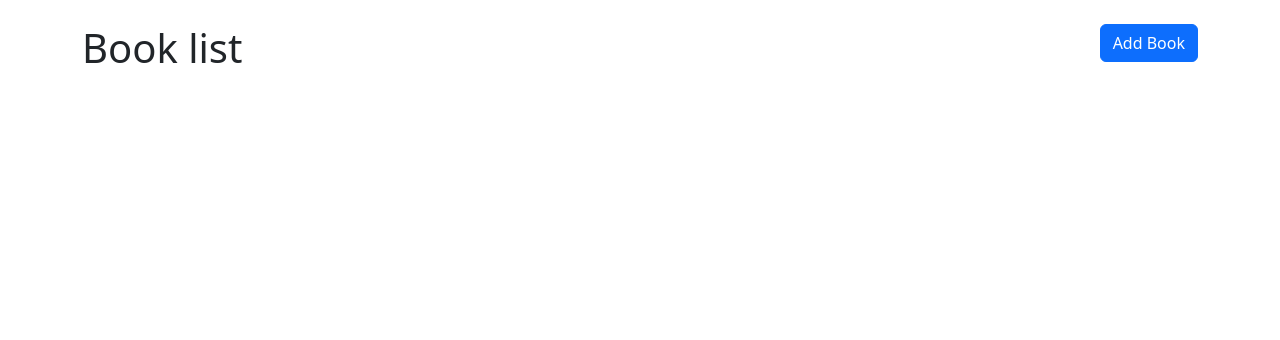
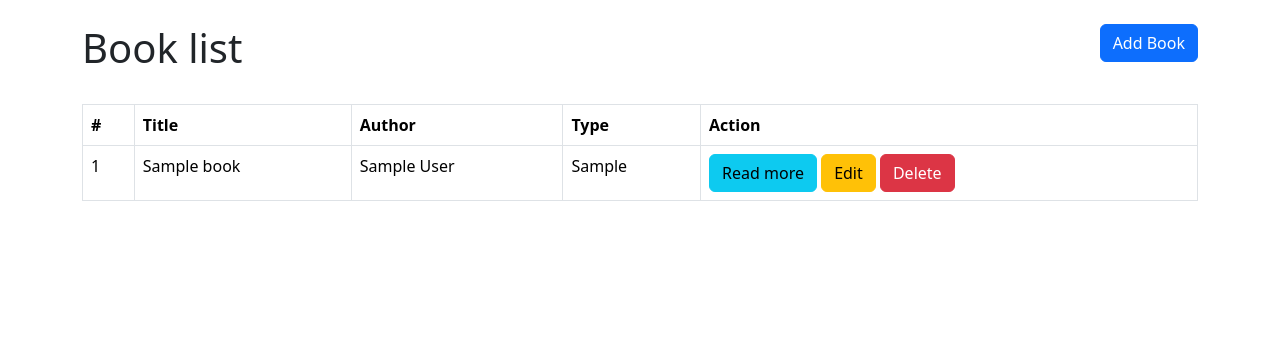
Before and after one commit to arveereed/Mini-Projects-PHP, a PHP site: page / in a window 1280 px wide. Shown: the top 340 px of the page. Run offline with PHP 8.4, Linux system fonts and the light colour scheme; tables that the repository leaves empty hold one stand-in row (values such as "Sample post").

Commit message:
BookList and Read button fix

```diff
--- a/CRUD/index.php
+++ b/CRUD/index.php
@@ -5,6 +5,12 @@
     <meta name="viewport" content="width=device-width, initial-scale=1.0">
     <link href="https://cdn.jsdelivr.net/npm/bootstrap@5.3.3/dist/css/bootstrap.min.css" rel="stylesheet" integrity="sha384-QWTKZyjpPEjISv5WaRU9OFeRpok6YctnYmDr5pNlyT2bRjXh0JMhjY6hW+ALEwIH" crossorigin="anonymous">
     <title>CRUD</title>
+    <style>
+      .book-details {
+        background-color: #f5f5f5;
+        padding: 50px;
+      }
+    </style>
   </head>
   <body>
     <div class="container">
@@ -14,6 +20,46 @@
           <a href="#" class='btn btn-primary' data-source='components/AddBook.php'>Add Book</a>
         </div>
       </header>
+
+      <table class='table table-bordered'>
+        <thead>
+          <tr>
+            <th>#</th>
+            <th>Title</th>
+            <th>Author</th>
+            <th>Type</th>
+            <th>Action</th>
+          </tr>
+        </thead>
+        <tbody>
+          <?php
+          require_once 'inc/dbh.inc.php';
+          require_once 'models/renderbook.inc.php';
+
+          $stmt = get_data($pdo);
+
+          if ($stmt->rowCount() > 0) {
+            while($row = $stmt->fetch(PDO::FETCH_ASSOC)) {
+              echo "
+              <tr>
+                <td>" .$row['Book_ID'] . "</td>
+                <td>" .$row['Title'] . "</td>
+                <td>" .$row['Author'] . "</td>
+                <td>" .$row['Book_Type'] . "</td>
+                <td>
+                  <a href='' class='btn btn-info' data-source='components/BookDetails.php?id=". $row['Book_ID'] ."'>Read more</a>
+                  <a href='' class='btn btn-warning'>Edit</a>
+                  <a href='' class='btn btn-danger'>Delete</a>
+                </td>
+              </tr>
+              ";
+            }
+          } else {
+            echo 'there are no books';
+          }
+          ?>
+        </tbody>
+      </table>
     </div>
 
     <script src="https://code.jquery.com/jquery-3.7.1.min.js" integrity="sha256-/JqT3SQfawRcv/BIHPThkBvs0OEvtFFmqPF/lYI/Cxo=" crossorigin="anonymous"></script>
--- /dev/null
+++ b/CRUD/models/renderbook.inc.php
@@ -0,0 +1,11 @@
+<?php
+
+declare(strict_types=1); // set strict types to True
+
+function get_data(object $pdo) {
+  $query = 'SELECT * FROM tbl_books;';
+  $stmt = $pdo->prepare($query);
+  $stmt->execute();
+
+  return $stmt;
+}
```
Also changed, not shown: CRUD/components/BookDetails.php (added, +30 -0 lines).
